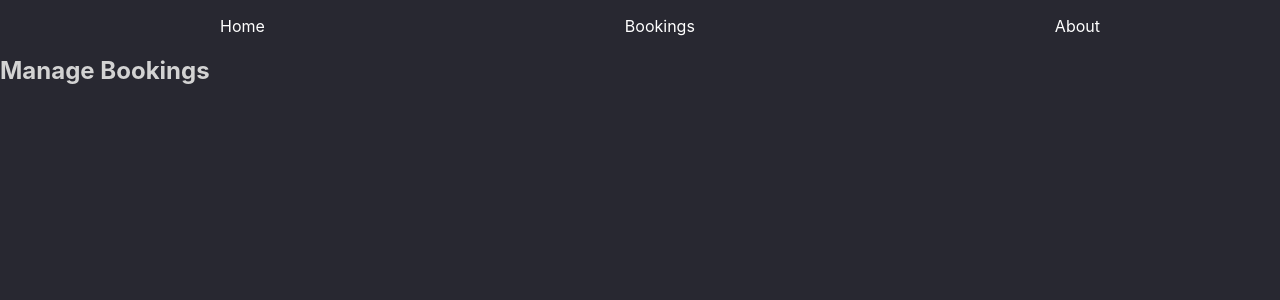
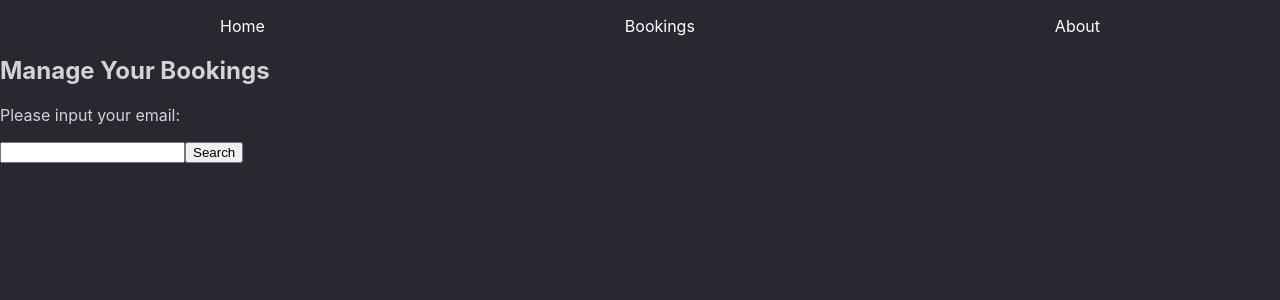
Before and after one commit to evawf/car_rental, a React (Create React App) app in the folder car_rental_frontend/: page /Bookings in a window 1280 px wide. Shown: the top 300 px of the page. Built offline with nearby package versions, Linux system fonts and the light colour scheme.

Commit message:
added booking search function

```diff
--- a/car_rental_frontend/src/components/SearchForm.js
+++ b/car_rental_frontend/src/components/SearchForm.js
@@ -8,12 +8,10 @@ const BACKEND_URL =
   process.env.REACT_APP_CAR_RENTAL_BACKEND_URL || "http://localhost:3004";
 
 export default function SearchForm({ setCarsList, setShowCarsList }) {
-  const initalVal = {
-    pickupLocation: "",
-    pickupDate: "",
-    dropoffDate: "",
-  };
-  const [searchParams, setSearchParams] = useState(initalVal);
+  const [pickupLocation, setPickupLocation] = useState("Changi Airport");
+  const [startDate, setStartDate] = useState("");
+  const [endDate, setEndDate] = useState("");
+
   const handleSubmit = async () => {
     try {
       const result = await axios.get(`${BACKEND_URL}/availableCars`);
@@ -37,25 +35,25 @@ export default function SearchForm({ setCarsList, setShowCarsList }) {
       <input
         type="location"
         placeholder="Pick-up Location"
-        value={(searchParams.pickupLocation = "Changi Airport")}
+        value={pickupLocation}
         onChange={(e) => {
-          setSearchParams({ pickupLocation: e.target.value });
+          setPickupLocation(e.target.value);
         }}
       />
       <label>Start Date</label>
       <input
         type="date"
-        value={searchParams.pickupDate}
+        value={startDate}
         onChange={(e) => {
-          setSearchParams({ pickupDate: e.target.value });
+          setStartDate(e.target.value);
         }}
       />
       <label>End Date</label>
       <input
         type="date"
-        value={searchParams.dropoffDate}
+        value={endDate}
         onChange={(e) => {
-          setSearchParams({ dropoffDate: e.target.value });
+          setEndDate(e.target.value);
         }}
       />
       <button type="button" onClick={handleSubmit}>
--- a/car_rental_frontend/src/routes/Bookings.js
+++ b/car_rental_frontend/src/routes/Bookings.js
@@ -1,12 +1,59 @@
-import React from "react";
+import React, { useState } from "react";
 import Navbar from "../components/Navbar";
+import axios from "axios";
+
+// make sure that axios always sends the cookies to the backend server
+axios.defaults.withCredentials = true;
+
+const BACKEND_URL =
+  process.env.REACT_APP_CAR_RENTAL_BACKEND_URL || "http://localhost:3004";
 
 export default function Bookings() {
+  const [email, setEmail] = useState("");
+  const [bookingList, setBookingList] = useState([]);
+
+  const handleSubmit = async (e) => {
+    e.preventDefault();
+    try {
+      const result = await axios.get(`${BACKEND_URL}/myBookings`, {
+        params: { email: email },
+      });
+      console.log("result data: ", result.data);
+      if (result.data) {
+        setBookingList(result.data.bookings);
+      }
+    } catch (error) {
+      console.log("Error message: ", error);
+    }
+  };
+
   return (
     <>
       <main>
         <Navbar />
-        <h2>Manage Bookings</h2>
+        <h2>Manage Your Bookings</h2>
+        <p>Please input your email: </p>
+        <div>
+          <input
+            type="email"
+            value={email}
+            onChange={(e) => setEmail(e.target.value)}
+          />
+          <button type="button" onClick={handleSubmit}>
+            Search
+          </button>
+          {bookingList &&
+            bookingList.map((booking, i) => (
+              <li key={i}>
+                <p>Booking ID: {booking.id}</p>
+                <p>Pickup Location: {booking.pickupLocation}</p>
+                <p>Start Date: {booking.startDate}</p>
+                <p>End Date: {booking.endDate}</p>
+                <button>Update</button>
+                <button>Cancel</button>
+              </li>
+            ))}
+        </div>
       </main>
     </>
   );
--- a/car_rental_frontend/src/routes/Car.js
+++ b/car_rental_frontend/src/routes/Car.js
@@ -4,6 +4,7 @@ import Navbar from "../components/Navbar";
 // import CarsContext from "../providers/CarsContext";
 // import { Link } from "react-router-dom";
 import axios from "axios";
+import { Navigate } from "react-router-dom";
 
 // make sure that axios always sends the cookies to the backend server
 axios.defaults.withCredentials = true;
@@ -14,12 +15,11 @@ const BACKEND_URL =
 export default function Car() {
   const { id } = useParams();
   const [currentCar, setCurrentCar] = useState();
-  const initBooking = {
-    carId: id,
-    email: "",
-    phone: "",
-  };
-  const [bookingInfo, setBookingInfo] = useState(initBooking);
+  let newDate = new Date();
+
+  const [userEmail, setUserEmail] = useState("");
+  const [userPhone, setUserPhone] = useState("");
+  // const [showMsg, setShowMsg] = useState(false);
   // const allCarsList = useContext(CarsContext);
 
   // const currentCar = allCarsList.filter(
@@ -35,8 +35,31 @@ export default function Car() {
     getCurrentCar();
   }, []);
 
-  const handleSubmit = () => {
-    console.log("submit done!");
+  const handleSubmit = async () => {
+    const bookingInfo = {
+      carId: Number(id),
+      email: userEmail,
+      phoneNo: userPhone,
+      startDate: newDate.getDate() + "/" + (newDate.getMonth() + 1),
+      endDate: newDate.getDate() + "/" + (newDate.getMonth() + 1),
+      pickupLocation: "Changi Airport",
+    };
+
+    try {
+      if (userEmail && userPhone) {
+        const result = await axios.post(`${BACKEND_URL}/booking`, bookingInfo);
+        if (result.data === "Booking success!") {
+          alert("Booking Success!");
+          return <Navigate to="/Bookings" replace={true} />;
+        } else {
+          alert("Booking failed!");
+        }
+      } else {
+        alert("Please input your contact info!");
+      }
+    } catch (error) {
+      console.log("Error message: ", error);
+    }
   };
 
   return (
@@ -52,22 +75,27 @@ export default function Car() {
         </div>
       )}
       <p>Please input your contact info to book: </p>
-      <form
-        onSubmit={handleSubmit}
-        style={{ display: "flex", flexDirection: "column", width: "250px" }}
-      >
+      <div style={{ display: "flex", flexDirection: "column", width: "250px" }}>
         <label>Your Email</label>
         <input
-          value={bookingInfo.email}
-          onChange={(e) => setBookingInfo({ email: e.target.value })}
+          type="email"
+          value={userEmail}
+          onChange={(e) => {
+            setUserEmail(e.target.value);
+          }}
         />
         <label>Your Contact No.</label>
         <input
-          value={bookingInfo.phone}
-          onChange={(e) => setBookingInfo({ phone: e.target.value })}
+          type="number"
+          value={userPhone}
+          onChange={(e) => {
+            setUserPhone(e.target.value);
+          }}
         />
-        <button>Book</button>
-      </form>
+        <button type="button" onClick={handleSubmit}>
+          Book
+        </button>
+      </div>
       {/* <Link to={`/cars/${currentCar.id}/book`}>Book</Link> */}
     </div>
   );
```
